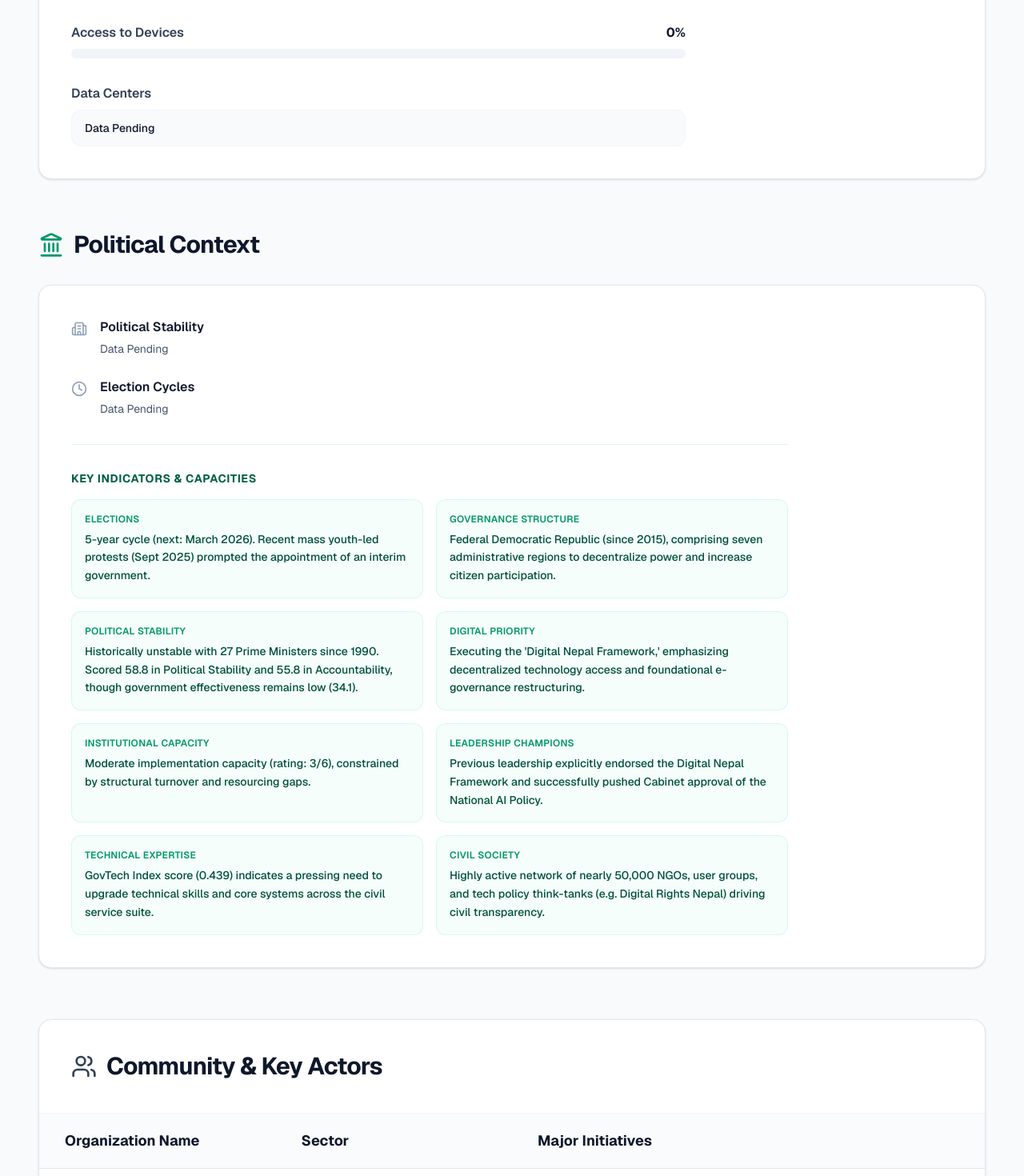
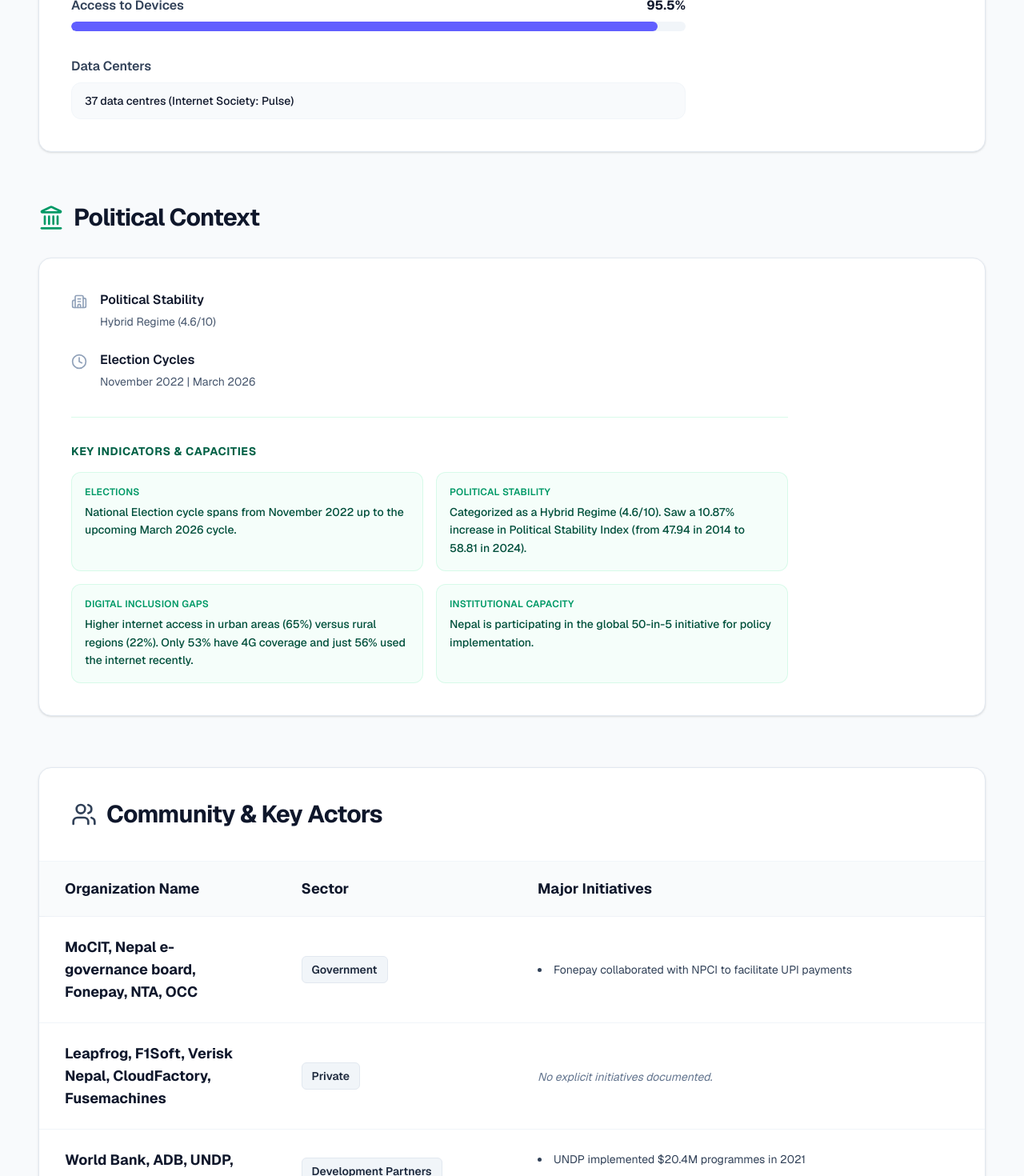
Before and after one commit to aakash2410/UNDP_Viz, a Next.js app: page /countries/nepal in a window 1280 px wide. Shown: the part 1330-2800 px from the top of the page at 80% size. Built offline with nearby package versions, Linux system fonts and the light colour scheme; a web font is replaced by a local one.

Commit message:
updated nepal

```diff
--- a/src/components/dashboard/MockData.ts
+++ b/src/components/dashboard/MockData.ts
@@ -98,7 +98,7 @@
   countryName: 'Malaysia',
   dpiEcosystem: {
     digitalId: {
-      title: 'Digital ID', status: 'Implemented (Maturing)', description: 'MyDigital ID (8.7M users)', implementationAgency: 'My Digital ID Sdn Bhd',
+      title: 'Digital ID', status: 'Implemented', description: 'MyDigital ID (8.7M users)', implementationAgency: 'My Digital ID Sdn Bhd',
       modalDetails: {
         fullContext: "MyDigital ID (RM80M budget) is a secure, government digital identity solution facilitating access to online portals via single sign-on. It references government databases for identity verification without storing any personal data.",
         keyMetrics: [
@@ -174,7 +174,7 @@
       }
     },
     initiatives: {
-      title: 'Government AI Initiatives', status: 'Active', description: 'AI in Healthcare & Digital Hospitals', implementationAgency: 'Ministry of Health',
+      title: 'Government AI Initiatives', status: 'Implemented', description: 'AI in Healthcare & Digital Hospitals', implementationAgency: 'Ministry of Health',
       modalDetails: {
         fullContext: "Healthcare commands primary focus with initiatives like MySejahtera (Public Health Gateway), DR MATA (Diabetic Retinopathy Screening), Cof\'e (Cough Sound Screening), and CODIC-MY (Remote Monitoring).",
         keyMetrics: [
@@ -242,7 +242,7 @@
   countryName: 'Cambodia',
   dpiEcosystem: {
     digitalId: {
-      title: 'Digital ID', status: 'Implemented (Early Success)', description: 'CamDigiKey (86k Users)', implementationAgency: 'MEF',
+      title: 'Digital ID', status: 'Implemented', description: 'CamDigiKey (86k Users)', implementationAgency: 'MEF',
       modalDetails: {
         fullContext: "Digital identity is prioritized in Phase 1 (2021-2025) of the Cambodia Digital Economy Policy Framework, focusing on the successful deployment of E-ID alongside digital payment gateways and robust cybersecurity laws.",
         keyMetrics: [
@@ -598,7 +598,7 @@
       }
     },
     initiatives: {
-      title: 'Government AI Initiatives', status: 'Early Success', description: 'MyGov, Kagoj AI & EBLICT', implementationAgency: 'Ministry of ICT',
+      title: 'Government AI Initiatives', status: 'Drafted', description: 'MyGov, Kagoj AI & EBLICT', implementationAgency: 'Ministry of ICT',
       modalDetails: {
         fullContext: "Prominent deployments include \'MyGov\' (centralizing 172 digitized services) and \'Kagoj AI\' (Bangladesh’s first Bangla-language AI processing platform enhancing dual-language digitized writing).",
         keyMetrics: [
@@ -664,7 +664,7 @@
   countryName: 'Nepal',
   dpiEcosystem: {
     digitalId: {
-      title: 'Digital ID', status: 'Implemented (Maturing)', description: 'Rastriya Parichaya Patra', implementationAgency: 'Department of National ID',
+      title: 'Digital ID', status: 'Implemented', description: 'Rastriya Parichaya Patra', implementationAgency: 'Department of National ID',
       modalDetails: {
         fullContext: "The Rastriya Parichaya Patra (National Identity) integrates closely with the Nagarik App. It is mandated for vital events, banking, and social security across millions, though physical KYC authentication hurdles remain common.",
         keyMetrics: [
@@ -690,7 +690,7 @@
       }
     },
     dataExchange: {
-      title: 'Data Exchange', status: 'Pipeline', description: 'Government Cloud', implementationAgency: 'MoCIT',
+      title: 'Data Exchange', status: 'Implemented', description: 'Government Cloud', implementationAgency: 'MoCIT',
       modalDetails: {
         fullContext: "Inter-agency data interoperability predominantly rides the rails of the National Payments Interface stack to orchestrate real-time financial clearing routes.",
         keyMetrics: [
@@ -737,7 +737,7 @@
       }
     },
     initiatives: {
-      title: 'Government AI Initiatives', status: 'Early Success', description: 'Lalitpur Traffic & SITA', implementationAgency: 'Ministry of Health / LMC',
+      title: 'Government AI Initiatives', status: 'Implemented', description: 'Lalitpur Traffic & SITA', implementationAgency: 'Ministry of Health / LMC',
       modalDetails: {
         fullContext: "Implementations encompass a pioneering AI-based intelligent traffic light grid in Lalitpur City and the \'SITA\' AI platform which analyzes immense demographic datasets to instantly generate actionable, human-quality narrative insights.",
         keyMetrics: [
@@ -750,26 +750,27 @@
   },
   sectionB: {
     fundingLandscape: "",
-    electricityAccess: 0,
-    internetPenetration: 0,
-    deviceAccess: 0,
-    dataCenters: 'Data Pending',
-    politicalStability: 'Data Pending',
-    electionCycles: 'Data Pending',
+    electricityAccess: 94,
+    internetPenetration: 56,
+    deviceAccess: 95.5,
+    dataCenters: '37 data centres (Internet Society: Pulse)',
+    politicalStability: 'Hybrid Regime (4.6/10)',
+    electionCycles: 'November 2022 | March 2026',
     politicalSubParameters: [
-      { label: 'Elections', value: '5-year cycle (next: March 2026). Recent mass youth-led protests (Sept 2025) prompted the appointment of an interim government.' },
-      { label: 'Governance Structure', value: 'Federal Democratic Republic (since 2015), comprising seven administrative regions to decentralize power and increase citizen participation.' },
-      { label: 'Political Stability', value: 'Historically unstable with 27 Prime Ministers since 1990. Scored 58.8 in Political Stability and 55.8 in Accountability, though government effectiveness remains low (34.1).' },
-      { label: 'Digital Priority', value: 'Executing the \'Digital Nepal Framework,\' emphasizing decentralized technology access and foundational e-governance restructuring.' },
-      { label: 'Institutional Capacity', value: 'Moderate implementation capacity (rating: 3/6), constrained by structural turnover and resourcing gaps.' },
-      { label: 'Leadership Champions', value: 'Previous leadership explicitly endorsed the Digital Nepal Framework and successfully pushed Cabinet approval of the National AI Policy.' },
-      { label: 'Technical Expertise', value: 'GovTech Index score (0.439) indicates a pressing need to upgrade technical skills and core systems across the civil service suite.' },
-      { label: 'Civil Society', value: 'Highly active network of nearly 50,000 NGOs, user groups, and tech policy think-tanks (e.g. Digital Rights Nepal) driving civil transparency.' }
-    ],
+      { label: 'Elections', value: 'National Election cycle spans from November 2022 up to the upcoming March 2026 cycle.' },
+      { label: 'Political Stability', value: 'Categorized as a Hybrid Regime (4.6/10). Saw a 10.87% increase in Political Stability Index (from 47.94 in 2014 to 58.81 in 2024).' },
+      { label: 'Digital Inclusion Gaps', value: 'Higher internet access in urban areas (65%) versus rural regions (22%). Only 53% have 4G coverage and just 56% used the internet recently.' },
+      { label: 'Institutional Capacity', value: 'Nepal is participating in the global 50-in-5 initiative for policy implementation.' }
+    ]
   },
   sectionC: {
     actors: [
-      { id: 'n1', type: 'Pending', name: 'Actors Pending', role: 'Pending', initiatives: ['Updates available in upcoming version'] },
+      { id: 'nepal-g1', type: 'Government', name: 'MoCIT, Nepal e-governance board, Fonepay, NTA, OCC', role: 'Decision-makers & Implementers', initiatives: ['Fonepay collaborated with NPCI to facilitate UPI payments'] },
+      { id: 'nepal-p1', type: 'Private', name: 'Leapfrog, F1Soft, Verisk Nepal, CloudFactory, Fusemachines', role: 'Implementers', initiatives: [] },
+      { id: 'nepal-d1', type: 'Development Partners', name: 'World Bank, ADB, UNDP, GEF, GCF', role: 'Policy Influencers & Funders', initiatives: ['UNDP implemented $20.4M programmes in 2021', 'WB & ADB co-financed $90M Digital Transformation Project'] },
+      { id: 'nepal-a1', type: 'Academia', name: 'Open Knowledge Nepal', role: 'Policy Influencers', initiatives: [] },
+      { id: 'nepal-c1', type: 'Civil Society', name: 'Digital Rights Nepal', role: 'Policy Influencers & Implementers', initiatives: [] },
+      { id: 'nepal-f1', type: 'Funding Orgs', name: 'NPCI (NIPL), AI Association Nepal', role: 'Funders', initiatives: [] }
     ],
   },
   sectionD: {
--- /dev/null
+++ b/updateNepal.js
@@ -0,0 +1,55 @@
+const fs = require('fs');
+
+let mockDataStr = fs.readFileSync('src/components/dashboard/MockData.ts', 'utf8');
+
+// The new data extracted from the PDF dump for Nepal
+const newNepalData = {
+    electricityAccess: 94.0, // "94.0% in 2023 ( World Bank )Access to electricity "
+    internetPenetration: 56, // "56% ( World Bank , as of 2023) Internet penetration rate "
+    deviceAccess: 95.5, // "95.5% ( National Statistics Office )Access to devices "
+    dataCenters: "37 data centres (Internet Society: Pulse)",
+    politicalStability: "Hybrid Regime (4.6/10)", // "Hybrid Regime: 4.6/10 Ranking in the Democracy Index 2024 "
+    electionCycles: "November 2022 | March 2026", // "November 2022 | March 2026 "
+    politicalSubParameters: [
+        { label: 'Elections', value: 'National Election cycle spans from November 2022 up to the upcoming March 2026 cycle.' },
+        { label: 'Political Stability', value: 'Categorized as a Hybrid Regime (4.6/10). Saw a 10.87% increase in Political Stability Index (from 47.94 in 2014 to 58.81 in 2024).' },
+        { label: 'Digital Inclusion Gaps', value: 'Higher internet access in urban areas (65%) versus rural regions (22%). Only 53% have 4G coverage and just 56% used the internet recently.' },
+        { label: 'Institutional Capacity', value: 'Nepal is participating in the global 50-in-5 initiative for policy implementation.' }
+    ],
+    actors: [
+        { id: 'nepal-g1', type: 'Government', name: 'MoCIT, Nepal e-governance board, Fonepay, NTA, OCC', role: 'Decision-makers & Implementers', initiatives: ['Fonepay collaborated with NPCI to facilitate UPI payments'] },
+        { id: 'nepal-p1', type: 'Private', name: 'Leapfrog, F1Soft, Verisk Nepal, CloudFactory, Fusemachines', role: 'Implementers', initiatives: [] },
+        { id: 'nepal-d1', type: 'Development Partners', name: 'World Bank, ADB, UNDP, GEF, GCF', role: 'Policy Influencers & Funders', initiatives: ['UNDP implemented $20.4M programmes in 2021', 'WB & ADB co-financed $90M Digital Transformation Project'] },
+        { id: 'nepal-a1', type: 'Academia', name: 'Open Knowledge Nepal', role: 'Policy Influencers', initiatives: [] },
+        { id: 'nepal-c1', type: 'Civil Society', name: 'Digital Rights Nepal', role: 'Policy Influencers & Implementers', initiatives: [] },
+        { id: 'nepal-f1', type: 'Funding Orgs', name: 'NPCI (NIPL), AI Association Nepal', role: 'Funders', initiatives: [] }
+    ]
+};
+
+// Target the nepalData export block
+const nepalExportRegex = /(export const nepalData: CountryDetailData = \{[\s\S]*?sectionB:\s*\{)([\s\S]*?)(\},\s*sectionC:\s*\{[\s\S]*?actors:\s*\[)([\s\S]*?)(\],\s*\},[\s\S]*?\};)/g;
+
+mockDataStr = mockDataStr.replace(nepalExportRegex, (match, part1, oldSectionBInner, part3, oldActorsInner, part5) => {
+
+    const newSectionB = `
+    fundingLandscape: "",
+    electricityAccess: ${newNepalData.electricityAccess},
+    internetPenetration: ${newNepalData.internetPenetration},
+    deviceAccess: ${newNepalData.deviceAccess},
+    dataCenters: '${newNepalData.dataCenters}',
+    politicalStability: '${newNepalData.politicalStability}',
+    electionCycles: '${newNepalData.electionCycles}',
+    politicalSubParameters: [
+      ${newNepalData.politicalSubParameters.map(p => `{ label: '${p.label}', value: '${p.value.replace(/'/g, "\\'")}' }`).join(',\n      ')}
+    ]
+  `;
+
+    const newActorsStr = newNepalData.actors.map(a =>
+        `      { id: '${a.id}', type: '${a.type}', name: '${a.name}', role: '${a.role}', initiatives: [${a.initiatives.map(i => `'${i.replace(/'/g, "\\'")}'`).join(', ')}] }`
+    ).join(',\n');
+
+    return `${part1}${newSectionB}${part3}\n${newActorsStr}\n    ${part5}`;
+});
+
+fs.writeFileSync('src/components/dashboard/MockData.ts', mockDataStr);
+console.log("Successfully updated Nepal's Political Info, Infra, and Actors");
--- /dev/null
+++ b/updateTags.js
@@ -0,0 +1,80 @@
+const fs = require('fs');
+
+let mockDataStr = fs.readFileSync('src/components/dashboard/MockData.ts', 'utf8');
+
+// These derived exactly from the 'Implementation status: <value>' tags found in the new PDF.
+// Where the PDF left the template placeholder 'Planned/Pilot/Implemented', we don't overwrite the sheet's existing insight.
+const tagUpdates = {
+    malaysia: {
+        digitalId: "Implemented",
+        payments: "Implemented",
+        dataExchange: "Implemented",
+        policy: "Implemented",
+        governance: "Implemented",
+        legislation: "Implemented",
+        initiatives: "Implemented"
+    },
+    cambodia: {
+        digitalId: "Implemented",
+        payments: "Implemented",
+        dataExchange: "Implemented",
+        policy: "Drafted",
+        governance: "Drafted",
+        legislation: "Drafted"
+    },
+    philippines: {
+        digitalId: "Implemented",
+        payments: "Implemented",
+        dataExchange: "Implemented"
+    },
+    bangladesh: {
+        digitalId: "Implemented",
+        payments: "Implemented",
+        dataExchange: "Implemented",
+        policy: "Drafted",
+        initiatives: "Drafted",
+        legislation: "Implemented"
+    },
+    nepal: {
+        digitalId: "Implemented",
+        payments: "Implemented",
+        dataExchange: "Implemented",
+        policy: "Implemented",
+        initiatives: "Implemented",
+        legislation: "Implemented"
+    }
+};
+
+const mapping = {
+    digitalId: 'digitalId',
+    payments: 'payments',
+    dataExchange: 'dataExchange',
+    policy: 'policy',
+    governance: 'governance',
+    legislation: 'legislation',
+    initiatives: 'initiatives'
+};
+
+const countryKeys = ['malaysia', 'cambodia', 'philippines', 'bangladesh', 'nepal'];
+
+countryKeys.forEach(countryKey => {
+    const updates = tagUpdates[countryKey];
+    if (!updates) return;
+
+    Object.keys(updates).forEach(mockKey => {
+        const newStatus = updates[mockKey];
+        if (newStatus) {
+            // Find the specific country export block
+            const countryExportRegex = new RegExp(`(export const ${countryKey}Data: CountryDetailData = \\{[\\s\\S]*?\\n\\}\\;)`, 'g');
+
+            mockDataStr = mockDataStr.replace(countryExportRegex, (countryBlock) => {
+                // Find the specific component block and replace its status
+                const propRegex = new RegExp(`(${mockKey}:\\s*\\{[\\s\\S]*?title:\\s*'.*?',\\s*status:\\s*')[^']*?(')`, 'g');
+                return countryBlock.replace(propRegex, `$1${newStatus}$2`);
+            });
+        }
+    });
+});
+
+fs.writeFileSync('src/components/dashboard/MockData.ts', mockDataStr);
+console.log('Successfully updated component implementation status tags based on PDF.');
```
Also changed, not shown: parseTags.js (added, +42 -0 lines).
